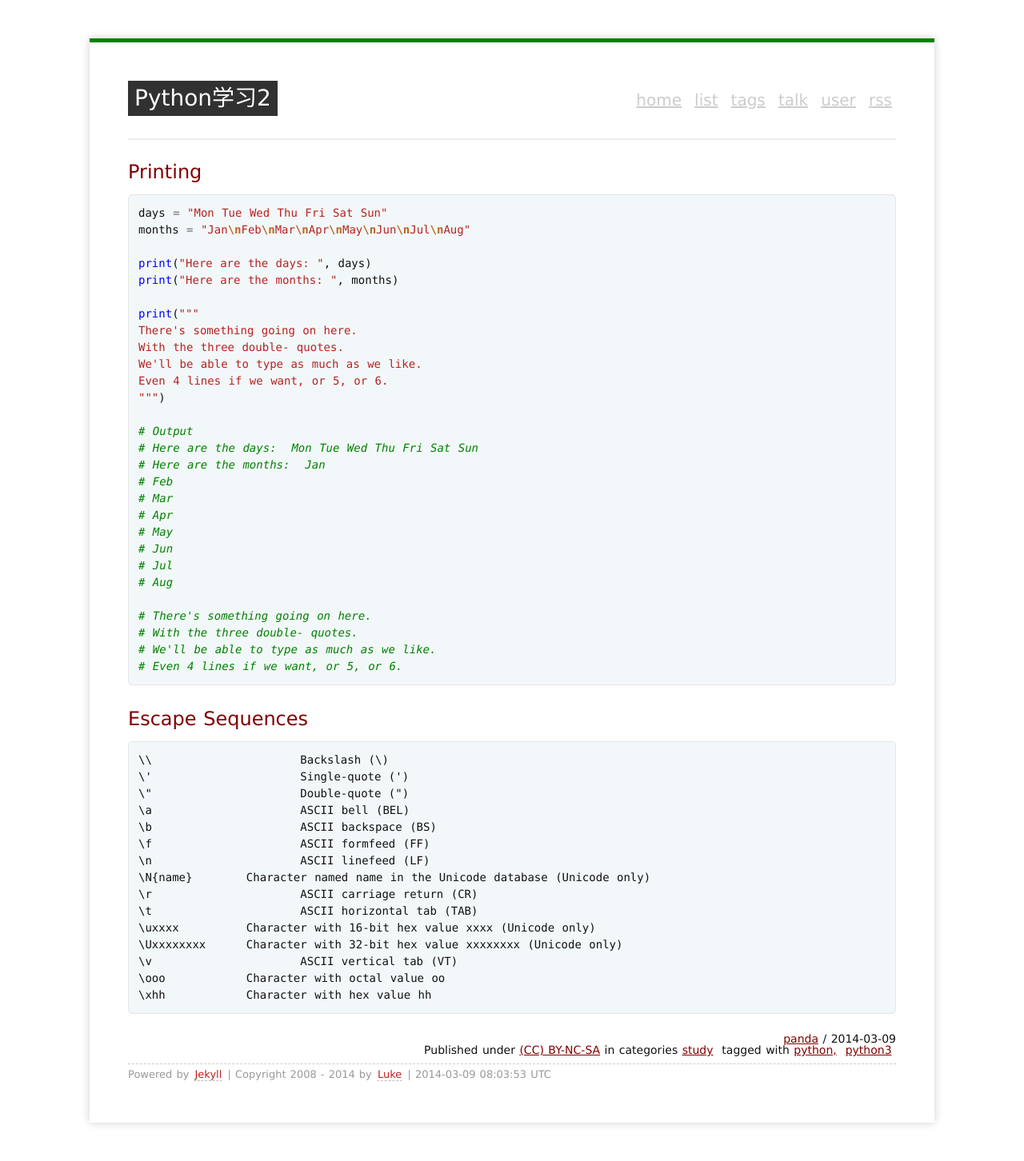
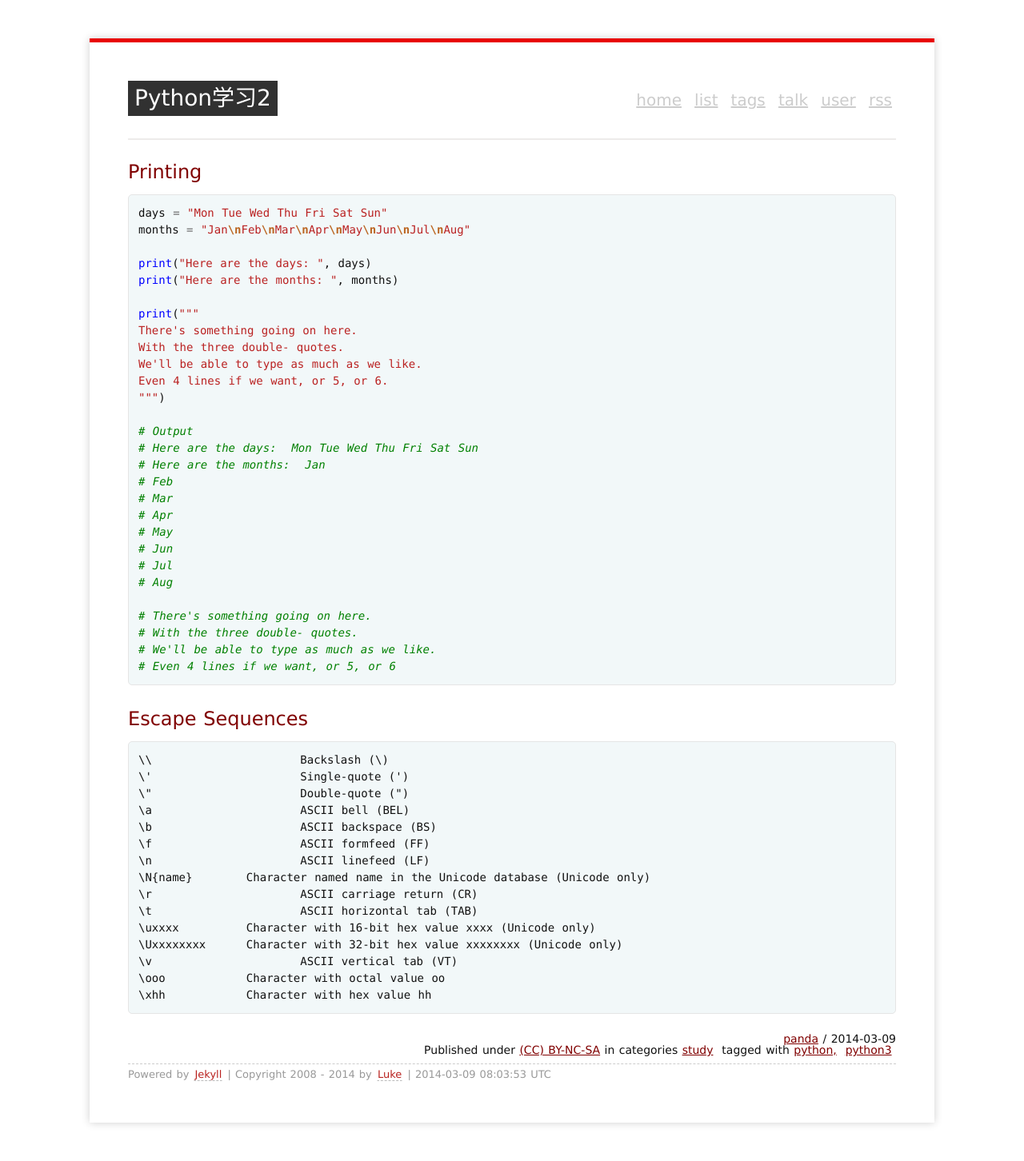
Before and after one commit to yujialive/yujialive.github.io, a Jekyll site: the page built from _posts/2014/2014-03-09-python-note2.md, in a window 1280 px wide. Shown: the whole page at 80% size. Built offline with Jekyll 4.4.1, drawn with Linux system fonts in a browser that asks for light colours; Markdown is read by kramdown in place of the engine named in the settings; comment, search, counter and statistics services are not loaded.

Commit message:
daily updates

```diff
--- a/_posts/2014/2014-03-09-python-note2.md
+++ b/_posts/2014/2014-03-09-python-note2.md
@@ -6,8 +6,8 @@ tags: python, python3
 ---
 
 ## Printing
+
 {% highlight python %}
-
 days = "Mon Tue Wed Thu Fri Sat Sun"
 months = "Jan\nFeb\nMar\nApr\nMay\nJun\nJul\nAug"
 
@@ -35,7 +35,8 @@ Even 4 lines if we want, or 5, or 6.
 # There's something going on here.
 # With the three double- quotes.
 # We'll be able to type as much as we like.
-# Even 4 lines if we want, or 5, or 6.
+# Even 4 lines if we want, or 5, or 6
+
 {% endhighlight %}
 
 ## Escape Sequences
--- a/media/css/screen.css
+++ b/media/css/screen.css
@@ -65,7 +65,7 @@ body>div {
     -moz-box-shadow: 0 0 10px 0 #cfcfcf;
     -webkit-box-shadow: 0 0 10px 0 #cfcfcf;
     box-shadow: 0 0 10px 0 #cfcfcf;
-    border-top: 5px solid #008000;
+    border-top: 5px solid #E80000;
 }
 h1 {
     font-size: 28px;
```
